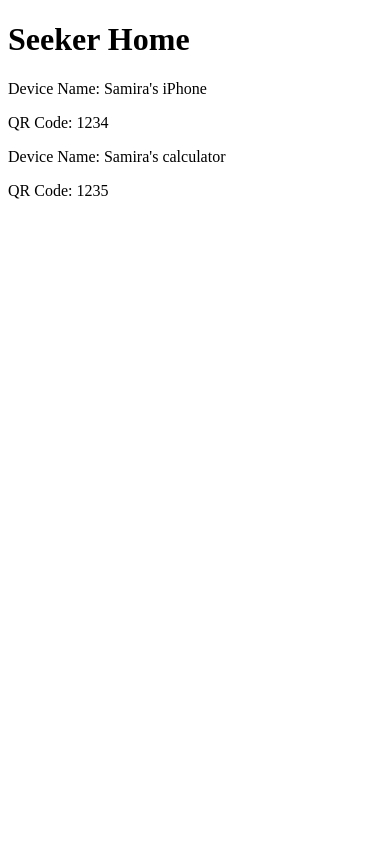
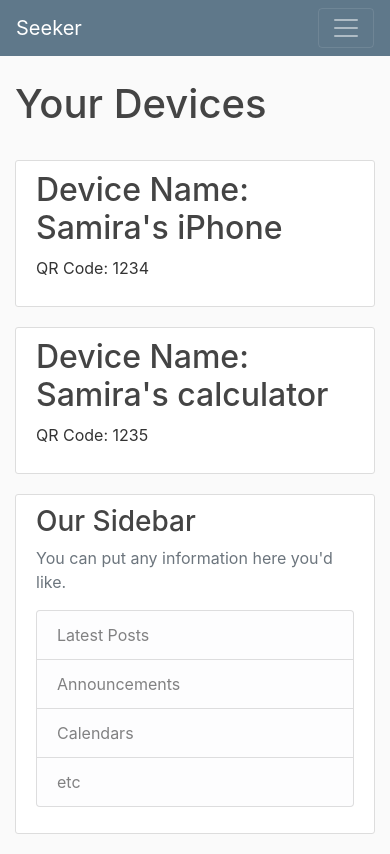
Before and after one commit to sm6412/Seeker, a Django app: page / in a window 390 px wide. Before the commit the page ends 199 px from the top, so only its background shows below. Run offline with Django 3.2, Linux system fonts and the light colour scheme; some libraries are stand-ins or nearby versions.

Commit message:
added style

```diff
--- /dev/null
+++ b/home/static/home/main.css
@@ -0,0 +1,84 @@
+body {
+    background: #fafafa;
+    color: #333333;
+    margin-top: 5rem;
+  }
+
+  h1, h2, h3, h4, h5, h6 {
+    color: #444444;
+  }
+
+  ul {
+    margin: 0;
+  }
+
+  .bg-steel {
+    background-color: #5f788a;
+  }
+
+  .site-header .navbar-nav .nav-link {
+    color: #cbd5db;
+  }
+
+  .site-header .navbar-nav .nav-link:hover {
+    color: #ffffff;
+  }
+
+  .site-header .navbar-nav .nav-link.active {
+    font-weight: 500;
+  }
+
+  .content-section {
+    background: #ffffff;
+    padding: 10px 20px;
+    border: 1px solid #dddddd;
+    border-radius: 3px;
+    margin-bottom: 20px;
+  }
+
+  .article-title {
+    color: #444444;
+  }
+
+  a.article-title:hover {
+    color: #428bca;
+    text-decoration: none;
+  }
+
+  .article-content {
+    white-space: pre-line;
+  }
+
+  .article-img {
+    height: 65px;
+    width: 65px;
+    margin-right: 16px;
+  }
+
+  .article-metadata {
+    padding-bottom: 1px;
+    margin-bottom: 4px;
+    border-bottom: 1px solid #e3e3e3
+  }
+
+  .article-metadata a:hover {
+    color: #333;
+    text-decoration: none;
+  }
+
+  .article-svg {
+    width: 25px;
+    height: 25px;
+    vertical-align: middle;
+  }
+
+  .account-img {
+    height: 125px;
+    width: 125px;
+    margin-right: 20px;
+    margin-bottom: 16px;
+  }
+
+  .account-heading {
+    font-size: 2.5rem;
+  }
--- /dev/null
+++ b/home/templates/home/base.html
@@ -0,0 +1,67 @@
+{% load static %}
+<!DOCTYPE html>
+<html lang="en">
+    <head>
+        <!-- Required meta tags -->
+        <meta charset="utf-8">
+        <meta name="viewport" content="width=device-width, initial-scale=1, shrink-to-fit=no">
+
+        <!-- Bootstrap CSS -->
+        <link rel="stylesheet" href="https://maxcdn.bootstrapcdn.com/bootstrap/4.0.0/css/bootstrap.min.css" integrity="sha384-Gn5384xqQ1aoWXA+058RXPxPg6fy4IWvTNh0E263XmFcJlSAwiGgFAW/dAiS6JXm" crossorigin="anonymous">
+
+        <link rel="stylesheet" type="text/css" href="{% static 'home/main.css' %}">
+
+        {% if page_title %}
+            <title>Seeker - {{ page_title }}</title>
+        {% else %}
+            <title>Seeker</title>
+        {% endif %}
+    </head>
+    <body>
+        <header class="site-header">
+                <nav class="navbar navbar-expand-md navbar-dark bg-steel fixed-top">
+                <div class="container">
+                    <a class="navbar-brand mr-4" href="/">Seeker</a>
+                    <button class="navbar-toggler" type="button" data-toggle="collapse" data-target="#navbarToggle" aria-controls="navbarToggle" aria-expanded="false" aria-label="Toggle navigation">
+                    <span class="navbar-toggler-icon"></span>
+                    </button>
+                    <div class="collapse navbar-collapse" id="navbarToggle">
+                    <div class="navbar-nav mr-auto">
+                        <a class="nav-item nav-link" href="/">Home</a>
+                        <a class="nav-item nav-link" href="/about">About</a>
+                    </div>
+                    <!-- Navbar Right Side -->
+                    <div class="navbar-nav">
+                        <a class="nav-item nav-link" href="#">Login</a>
+                        <a class="nav-item nav-link" href="#">Register</a>
+                    </div>
+                    </div>
+                </div>
+                </nav>
+            </header>
+            <main role="main" class="container">
+                    <div class="row">
+                      <div class="col-md-8">
+                        {% block content %}{% endblock %}
+                      </div>
+                      <div class="col-md-4">
+                        <div class="content-section">
+                          <h3>Our Sidebar</h3>
+                          <p class='text-muted'>You can put any information here you'd like.
+                            <ul class="list-group">
+                              <li class="list-group-item list-group-item-light">Latest Posts</li>
+                              <li class="list-group-item list-group-item-light">Announcements</li>
+                              <li class="list-group-item list-group-item-light">Calendars</li>
+                              <li class="list-group-item list-group-item-light">etc</li>
+                            </ul>
+                          </p>
+                        </div>
+                      </div>
+                    </div>
+                  </main>
+
+        <script src="https://code.jquery.com/jquery-3.2.1.slim.min.js" integrity="sha384-KJ3o2DKtIkvYIK3UENzmM7KCkRr/rE9/Qpg6aAZGJwFDMVNA/GpGFF93hXpG5KkN" crossorigin="anonymous"></script>
+        <script src="https://cdnjs.cloudflare.com/ajax/libs/popper.js/1.12.9/umd/popper.min.js" integrity="sha384-ApNbgh9B+Y1QKtv3Rn7W3mgPxhU9K/ScQsAP7hUibX39j7fakFPskvXusvfa0b4Q" crossorigin="anonymous"></script>
+        <script src="https://maxcdn.bootstrapcdn.com/bootstrap/4.0.0/js/bootstrap.min.js" integrity="sha384-JZR6Spejh4U02d8jOt6vLEHfe/JQGiRRSQQxSfFWpi1MquVdAyjUar5+76PVCmYl" crossorigin="anonymous"></script>
+    </body>
+</html>
--- a/home/templates/home/home.html
+++ b/home/templates/home/home.html
@@ -1,13 +1,14 @@
-<!DOCTYPE html>
-<html>
-    <head>
-        <title></title>
-    </head>
-    <body>
-        <h1>Seeker Home</h1>
-        {% for code in qr_codes %}
-            <p>Device Name: {{code.device_name}}</p>
-            <p>QR Code: {{code.qr_code}}</p>
-        {% endfor %}
-    </body>
-</html>
+{% extends "home/base.html" %}
+
+{% block content %}
+    <h1>Your Devices</h1>
+    <br>
+    {% for code in qr_codes %}
+        <article class="media content-section">
+            <div class="media-body">
+              <h2><a class="article-title" href="#">Device Name: {{code.device_name}}</a></h2>
+              <p class="article-content">QR Code: {{code.qr_code}}</p>
+            </div>
+          </article>
+    {% endfor %}
+{% endblock content %}
--- a/home/views.py
+++ b/home/views.py
@@ -14,6 +14,7 @@ codes = [
 
 def home(request):
     context = {
-        'qr_codes':codes
+        'qr_codes':codes,
+        'page_title' : 'Home'
     }
     return render(request,'home/home.html',context)
```
